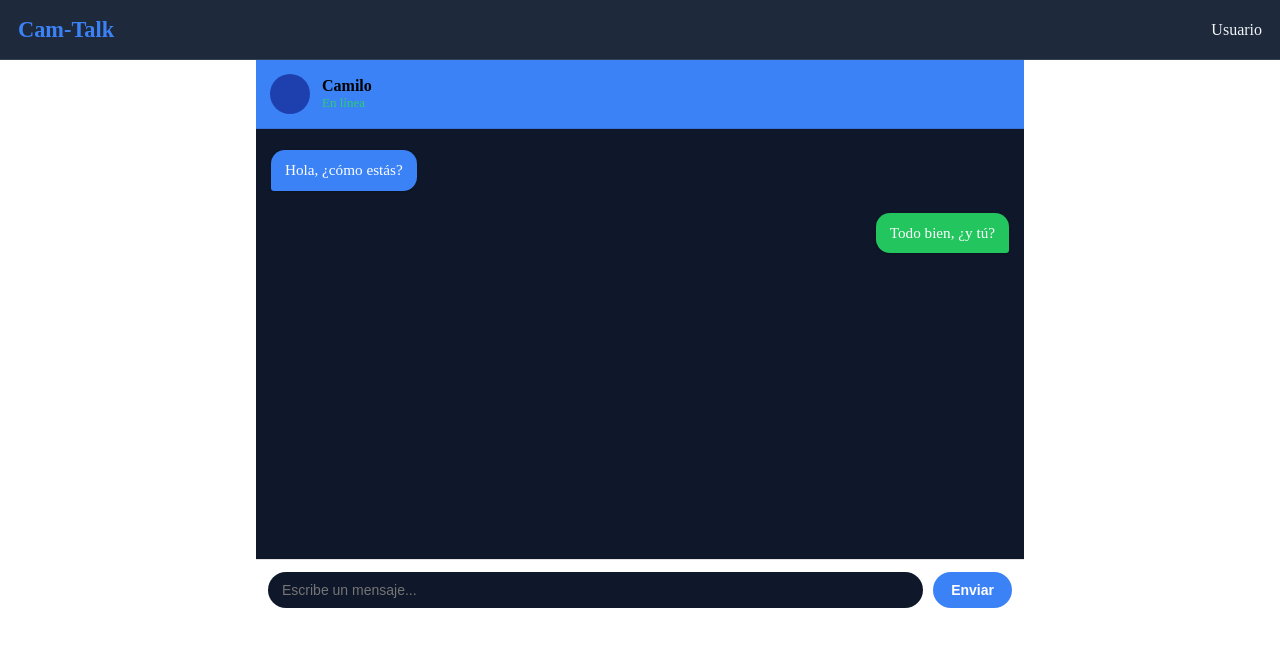
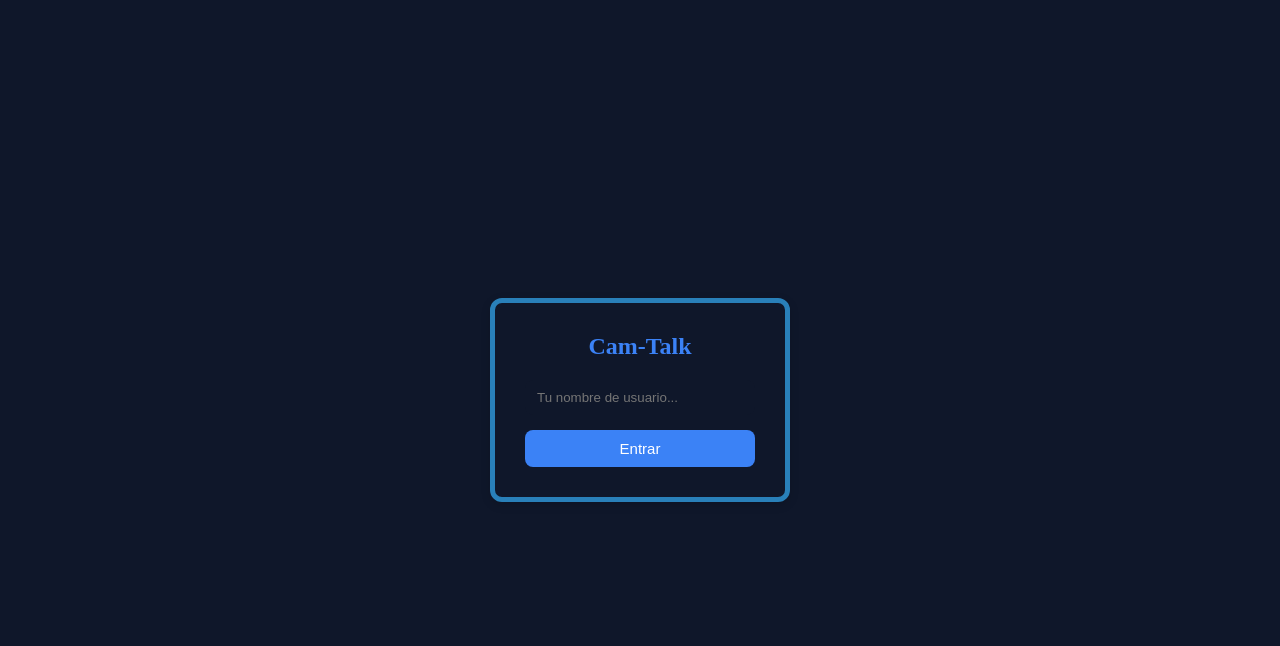
Before and after one commit to Rey-R06/Cam-APP, a React (Vite) app: page / in a window 1280 px wide. Shown: the top 646 px of the page. Built offline with nearby package versions, Linux system fonts and the light colour scheme.

Commit message:
feat: se creo login no funciona aun, se creo la firebase con base de datos para almacenar los mensajes pasamos a etapa de pruebas

```diff
--- a/package.json
+++ b/package.json
@@ -10,8 +10,10 @@
     "preview": "vite preview"
   },
   "dependencies": {
+    "firebase": "^12.6.0",
     "react": "^19.2.0",
-    "react-dom": "^19.2.0"
+    "react-dom": "^19.2.0",
+    "react-router-dom": "^7.9.6"
   },
   "devDependencies": {
     "@eslint/js": "^9.39.1",
--- /dev/null
+++ b/src/firebase/firebase.js
@@ -0,0 +1,19 @@
+// firebase.js
+import { initializeApp, getApps, getApp } from "firebase/app";
+import { getDatabase } from "firebase/database";
+
+const firebaseConfig = {
+  apiKey: "AIzaSyBtfuhym_nrcKET64gznpF1rWdOgkDCSOc",
+  authDomain: "cam-talk-64eaa.firebaseapp.com",
+  projectId: "cam-talk-64eaa",
+  storageBucket: "cam-talk-64eaa.firebasestorage.app",
+  messagingSenderId: "247667806482",
+  appId: "1:247667806482:web:d0ac1696f5f7a49a9623cb",
+  measurementId: "G-ZKN2VY25L1",
+  databaseURL: "https://cam-talk-64eaa-default-rtdb.firebaseio.com/"
+};
+
+// Evitar error de duplicate-app
+const app = !getApps().length ? initializeApp(firebaseConfig) : getApp();
+
+export const db = getDatabase(app);
--- a/src/main.jsx
+++ b/src/main.jsx
@@ -1,10 +1,11 @@
 import { StrictMode } from 'react'
 import { createRoot } from 'react-dom/client'
-import ChatPage from './pages/chat/ChatPage'
+import { enrutador } from './router/enrutador'
+import { createBrowserRouter, RouterProvider } from 'react-router-dom'
 import './index.css'
 
 createRoot(document.getElementById('root')).render(
   <StrictMode>
-    <ChatPage />
+     <RouterProvider router={createBrowserRouter(enrutador)} />
   </StrictMode>,
 )
--- a/src/pages/chat/ChatPage.jsx
+++ b/src/pages/chat/ChatPage.jsx
@@ -1,21 +1,47 @@
-import { useState } from "react";
+import { useState, useEffect } from "react";
 import NavBar from "../../componets/Navbar/NavBar";
 import ChatHeader from "../../componets/chatHeader/ChatHeader";
 import ChatWindow from "../../componets/chatWindow/ChatWindow";
 import MessageInput from "../../componets/menssageInput/MenssageInput";
 
-import "./chatPage.css"
+import { db } from "../../firebase/firebase";
+import { ref, onValue, push } from "firebase/database";
+
+import "./chatPage.css";
 
 export default function ChatPage() {
-  const myUserId = 1; // ID del usuario que está usando esta pantalla (provisional)
+  const myUserId = 1;
+  const chatId = "chat1";
 
-  const [messages, setMessages] = useState([
-    { text: "Hola, ¿cómo estás?", userId: 2 },
-    { text: "Todo bien, ¿y tú?", userId: 1 }
-  ]);
+  const [messages, setMessages] = useState([]);
 
+  // 🟡 Escuchar mensajes en tiempo real
+  useEffect(() => {
+    const messagesRef = ref(db, `private/${chatId}`);
+
+    const unsubscribe = onValue(messagesRef, (snapshot) => {
+      const data = snapshot.val();
+      if (!data) {
+        setMessages([]);
+        return;
+      }
+
+      const loadedMessages = Object.values(data);
+      setMessages(loadedMessages);
+    });
+
+    return () => unsubscribe();
+  }, []);
+
+  // 🟢 Enviar mensaje a Firebase
   const handleSend = (text) => {
-    setMessages([...messages, { text, userId: myUserId }]);
+    const messagesRef = ref(db, `private/${chatId}`);
+
+    push(messagesRef, {
+      text,
+      userId: myUserId,
+      timestamp: Date.now(),
+    });
   };
 
   return (
@@ -28,4 +54,4 @@ export default function ChatPage() {
       </main>
     </>
   );
-};
+}
--- a/src/pages/login/Login.jsx
+++ b/src/pages/login/Login.jsx
@@ -1,16 +1,37 @@
-import NavBar from "../../componets/Navbar/NavBar"
-import { MessageList } from "../../componets/messageList/MessageList";
+import { useState } from "react";
+import { useNavigate } from "react-router-dom";
+import "./login.css";
 
 export default function Login() {
-  const mensajes = [
-    { text: "Hola Camilo, ¿cómo vas?", mine: false },
-    { text: "Todo bien, ¿y tú?", mine: true },
-    { text: "Bien también. ¿Ya avanzaste con el proyecto?", mine: false }
-  ];
+  const [username, setUsername] = useState("");
+  const navigate = useNavigate();
+
+  const handleLogin = () => {
+    if (!username.trim()) return;
+
+    localStorage.setItem("user", username);
+    navigate("/chat");
+  };
+
+  const handleKey = (e) => {
+    if (e.key === "Enter") handleLogin();
+  };
+
   return (
-    <>
-    <NavBar />
-    <MessageList messages={mensajes} />
-    </>
-  )
+    <div className="login-page">
+      <div className="login-box">
+        <h2>Cam-Talk</h2>
+
+        <input
+          type="text"
+          placeholder="Tu nombre de usuario..."
+          value={username}
+          onChange={(e) => setUsername(e.target.value)}
+          onKeyDown={handleKey}
+        />
+
+        <button onClick={handleLogin}>Entrar</button>
+      </div>
+    </div>
+  );
 }
--- /dev/null
+++ b/src/pages/login/login.css
@@ -0,0 +1,57 @@
+.login-page {
+  height: 100vh;
+  display: flex;
+  align-items: center;
+  justify-content: center;
+  background: var(--bg);
+}
+
+.login-box {
+  background: var(--secondary);
+  padding: 30px;
+  border: #2980b9 5px solid;
+  border-radius: 12px;
+  box-shadow: 0 3px 10px rgba(0,0,0,0.15);
+  text-align: center;
+  width: 300px;
+}
+
+.login-box h2 {
+  margin-bottom: 20px;
+  color: var(--primary);
+}
+
+.login-box input {
+  width: 100%;
+  padding: 10px 12px;
+  border: none;
+  border-radius: 8px;
+  background: var(--bg);
+  color: var(--primary);
+  outline: none;
+  margin-bottom: 15px;
+}
+
+.login-box input:focus {
+  box-shadow: 0 0 0 2px var(--primary);
+}
+
+.login-box button {
+  width: 100%;
+  padding: 10px 12px;
+  border: none;
+  background: var(--primary);
+  color: white;
+  border-radius: 8px;
+  cursor: pointer;
+  font-size: 15px;
+  transition: 0.2s ease;
+}
+
+.login-box button:hover {
+  background: #2980b9;
+}
+
+.login-box button:active {
+  transform: scale(0.97);
+}
--- /dev/null
+++ b/src/router/enrutador.jsx
@@ -0,0 +1,13 @@
+import Login from "../pages/login/Login"
+import ChatPage from "../pages/chat/ChatPage"
+
+export let enrutador = [
+    {
+        path: '/',
+        element: <Login />
+    },
+    {
+        path: "/chat",
+        element: <ChatPage />
+    }
+]
```
Also changed, not shown: src/firebase/chatServices.js (added, +48 -0 lines), src/firebase/auth.js (deleted), src/firebase/config.js (deleted), 1 other file (tests, documents, lock files or other folders). Lines whose indentation alone changed are shown as unchanged.
